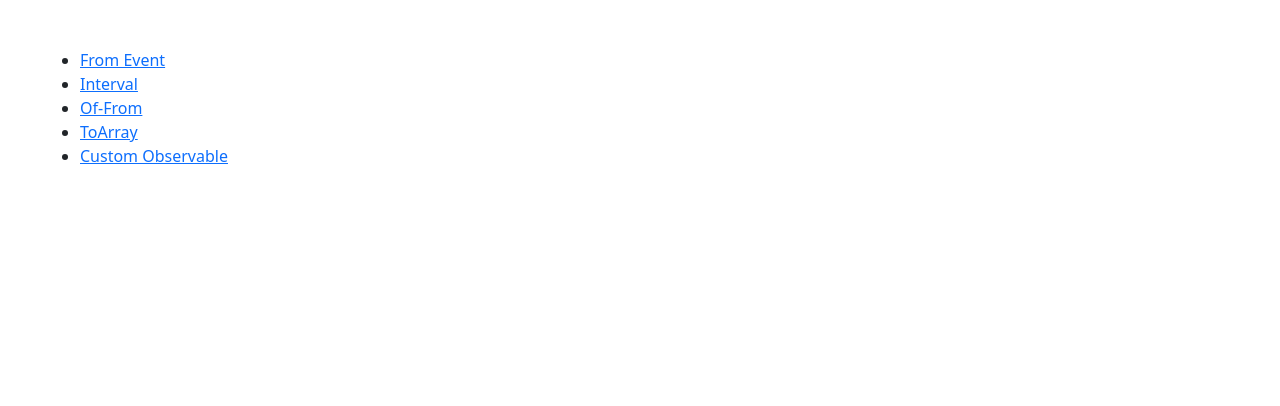
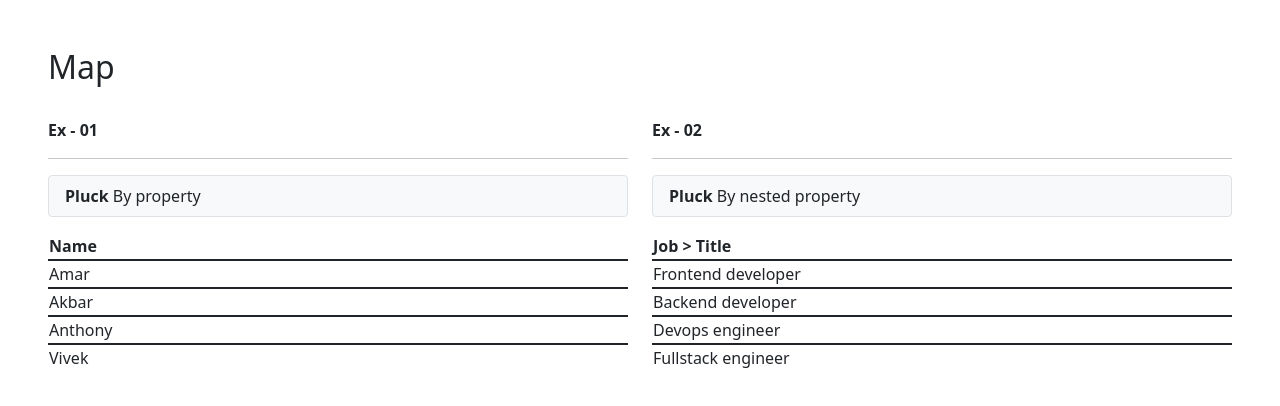
Before and after one commit to vivek-barot-albiorix/rx-js-operators, an Angular app: page /observable/pluck in a window 1280 px wide. Before the commit this address led to /observable. Shown: the top 406 px of the page. Built offline with nearby package versions, Linux system fonts and the light colour scheme.

Commit message:
[feature] Map & Pluck

```diff
--- a/src/app/app.module.ts
+++ b/src/app/app.module.ts
@@ -10,6 +10,8 @@ import { IntervalComponent } from './observable/interval/interval.component';
 import { OfFromComponent } from './observable/of-from/of-from.component';
 import { ToArrayComponent } from './observable/to-array/to-array.component';
 import { CustomObservableComponent } from './observable/custom-observable/custom-observable.component';
+import { MapComponent } from './observable/map/map.component';
+import { PluckComponent } from './observable/pluck/pluck.component';
 
 @NgModule({
   declarations: [
@@ -20,7 +22,9 @@ import { CustomObservableComponent } from './observable/custom-observable/custom
     IntervalComponent,
     OfFromComponent,
     ToArrayComponent,
-    CustomObservableComponent
+    CustomObservableComponent,
+    MapComponent,
+    PluckComponent
   ],
   imports: [
     BrowserModule,
--- a/src/app/observable/all/all.component.ts
+++ b/src/app/observable/all/all.component.ts
@@ -12,6 +12,8 @@ export class AllComponent implements OnInit {
     { name: 'Of-From', routerLink: 'of-from' },
     { name: 'ToArray', routerLink: 'to-array' },
     { name: 'Custom Observable', routerLink: 'custom-observable' },
+    { name: 'Map', routerLink: 'map' },
+    { name: 'Pluck', routerLink: 'pluck' },
   ];
 
   constructor() {}
--- a/src/app/observable/custom-observable/custom-observable.component.ts
+++ b/src/app/observable/custom-observable/custom-observable.component.ts
@@ -39,17 +39,17 @@ export class CustomObservableComponent implements OnInit {
         observer.next('Mongo');
       }, 5000);
     });
-    cusObs1.subscribe(
-      (res: any) => {
+    cusObs1.subscribe({
+      next: (res: any) => {
         this.helperService.print(res, 'customObservableUlElement1');
       },
-      (err) => {
+      error: () => {
         this.techStatus = 'error';
       },
-      () => {
+      complete: () => {
         this.techStatus = 'completed';
-      }
-    );
+      },
+    });
 
     //Ex - 02
 
@@ -67,17 +67,17 @@ export class CustomObservableComponent implements OnInit {
         count++;
       }, 1000);
     });
-    this.subs2 = cusObs2.subscribe(
-      (res: any) => {
+    this.subs2 = cusObs2.subscribe({
+      next: (res: any) => {
         this.helperService.print(res, 'customObservableUlElement2');
       },
-      (err) => {
+      error: () => {
         this.techStatus2 = 'error';
       },
-      () => {
+      complete: () => {
         this.techStatus2 = 'completed';
-      }
-    );
+      },
+    });
 
     //Ex - 03
 
@@ -103,18 +103,13 @@ export class CustomObservableComponent implements OnInit {
         count++;
       }, 1000);
     });
-    cusObs3.subscribe(
-      (res: any) => {
-        console.log(res);
+    cusObs3.subscribe({
+      next: (res: any) => {
         this.names = res;
       },
-      (err) => {
-        this.nameStatus = 'error';
-      },
-      () => {
-        this.nameStatus = 'completed';
-      }
-    );
+      error: (e) => (this.nameStatus = 'error'),
+      complete: () => (this.nameStatus = 'completed'),
+    });
   }
 
   ngOnDestroy(): void {
--- /dev/null
+++ b/src/app/observable/map/map.component.html
@@ -0,0 +1,35 @@
+<h2>Map</h2>
+<br />
+<div class="row">
+  <div class="col-md-4">
+    <strong>Ex - 01</strong>
+    <hr />
+    <p class="bg-light py-2 px-3 border rounded">
+      <strong>Map</strong> 'Video ' + data
+    </p>
+    <br />
+    <p>
+      Message <strong class="text-success">{{ msg1 }}</strong>
+    </p>
+  </div>
+  <div class="col-md-4">
+    <strong>Ex - 02</strong>
+    <hr />
+    <p class="bg-light py-2 px-3 border rounded">
+      <strong>Map</strong> data => data * 3
+    </p>
+    <br />
+    <p>
+      Message <strong class="text-success">{{ msg2 }}</strong>
+    </p>
+  </div>
+  <div class="col-md-4">
+    <strong>Ex - 03</strong>
+    <hr />
+    <p class="bg-light py-2 px-3 border rounded">
+      <strong>Map</strong> Map Object Data
+    </p>
+    <br />
+    <ul id="mapUlElement1"></ul>
+  </div>
+</div>
--- /dev/null
+++ b/src/app/observable/map/map.component.ts
@@ -0,0 +1,90 @@
+import { HelperService } from './../../services/helper.service';
+import { from, interval, map, Subscription } from 'rxjs';
+import { Component, OnInit } from '@angular/core';
+
+@Component({
+  selector: 'app-map',
+  templateUrl: './map.component.html',
+  styleUrls: ['./map.component.css'],
+})
+export class MapComponent implements OnInit {
+  sub1: Subscription;
+  sub2: Subscription;
+  msg1: string;
+  msg2: string;
+  constructor(private helperService: HelperService) {}
+
+  ngOnInit(): void {
+    const obs1 = interval(1000);
+
+    //Ex - 01
+    this.sub1 = obs1
+      .pipe(
+        map((data: any) => {
+          return 'Video ' + data;
+        })
+      )
+      .subscribe((res) => {
+        this.msg1 = res;
+      });
+
+    setTimeout(() => {
+      this.sub1.unsubscribe();
+    }, 5000);
+
+    //Ex - 02
+    this.sub2 = obs1
+      .pipe(
+        map((data) => {
+          return (data = data * 3);
+        })
+      )
+      .subscribe((data: any) => {
+        this.msg2 = data;
+      });
+
+    setTimeout(() => {
+      this.sub2.unsubscribe();
+    }, 5000);
+
+    //Ex - 03
+
+    const members = [
+      {
+        id: 1,
+        name: 'Vivek',
+      },
+      {
+        id: 2,
+        name: 'John',
+      },
+      {
+        id: 3,
+        name: 'Amar',
+      },
+      {
+        id: 4,
+        name: 'Akbar',
+      },
+      {
+        id: 5,
+        name: 'Anthony',
+      },
+    ];
+
+    const memObs = from(members);
+
+    memObs
+      .pipe(
+        map((data: any) => {
+          return (data = {
+            ...data,
+            age: 25,
+          });
+        })
+      )
+      .subscribe((res) => {
+        this.helperService.print(res.name, 'mapUlElement1');
+      });
+  }
+}
--- /dev/null
+++ b/src/app/observable/pluck/pluck.component.html
@@ -0,0 +1,38 @@
+<h2>Map</h2>
+<br />
+<div class="row">
+  <div class="col-md-6">
+    <strong>Ex - 01</strong>
+    <hr />
+    <p class="bg-light py-2 px-3 border rounded">
+      <strong>Pluck</strong> By property
+    </p>
+    <table class="table">
+      <tr>
+        <th>Name</th>
+      </tr>
+      <tr *ngFor="let item of data">
+        <td>
+          {{ item }}
+        </td>
+      </tr>
+    </table>
+  </div>
+  <div class="col-md-6">
+    <strong>Ex - 02</strong>
+    <hr />
+    <p class="bg-light py-2 px-3 border rounded">
+      <strong>Pluck</strong> By nested property
+    </p>
+    <table class="table">
+      <tr>
+        <th>Job > Title</th>
+      </tr>
+      <tr *ngFor="let item of data2">
+        <td>
+          {{ item }}
+        </td>
+      </tr>
+    </table>
+  </div>
+</div>
--- /dev/null
+++ b/src/app/observable/pluck/pluck.component.ts
@@ -0,0 +1,66 @@
+import { Component, OnInit } from '@angular/core';
+import { from, pluck, toArray } from 'rxjs';
+
+@Component({
+  selector: 'app-pluck',
+  templateUrl: './pluck.component.html',
+  styleUrls: ['./pluck.component.css'],
+})
+export class PluckComponent implements OnInit {
+  data: any;
+  data2: any;
+  users = [
+    {
+      name: 'Amar',
+      skills: 'Mongo',
+      job: {
+        title: 'Frontend developer',
+        exp: '1 year',
+      },
+    },
+    {
+      name: 'Akbar',
+      skills: 'Express',
+      job: {
+        title: 'Backend developer',
+        exp: '2 years',
+      },
+    },
+    {
+      name: 'Anthony',
+      skills: 'Angular',
+      job: {
+        title: 'Devops engineer',
+        exp: '3 years',
+      },
+    },
+    {
+      name: 'Vivek',
+      skills: 'Node',
+      job: {
+        title: 'Fullstack engineer',
+        exp: '4 years',
+      },
+    },
+  ];
+
+  constructor() {}
+
+  ngOnInit(): void {
+    //EX -01
+
+    from(this.users)
+      .pipe(pluck('name'), toArray())
+      .subscribe((res) => {
+        this.data = res;
+      });
+
+    //EX - 02
+
+    from(this.users)
+      .pipe(pluck('job', 'title'), toArray())
+      .subscribe((res) => {
+        this.data2 = res;
+      });
+  }
+}
```
Also changed, not shown: src/app/app-routing.module.ts (+13 -3 lines), src/app/observable/map/map.component.css (added), src/app/observable/pluck/pluck.component.css (added), 2 other files (tests, documents, lock files or other folders).
